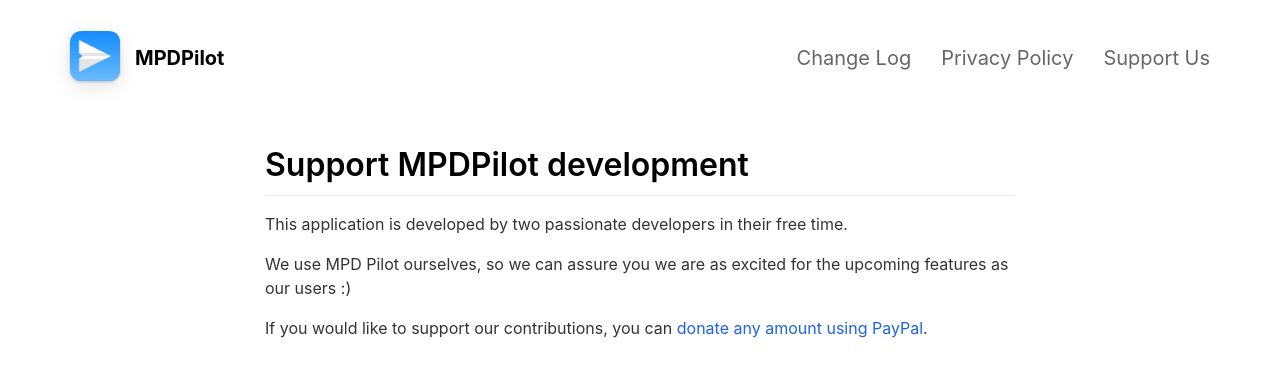
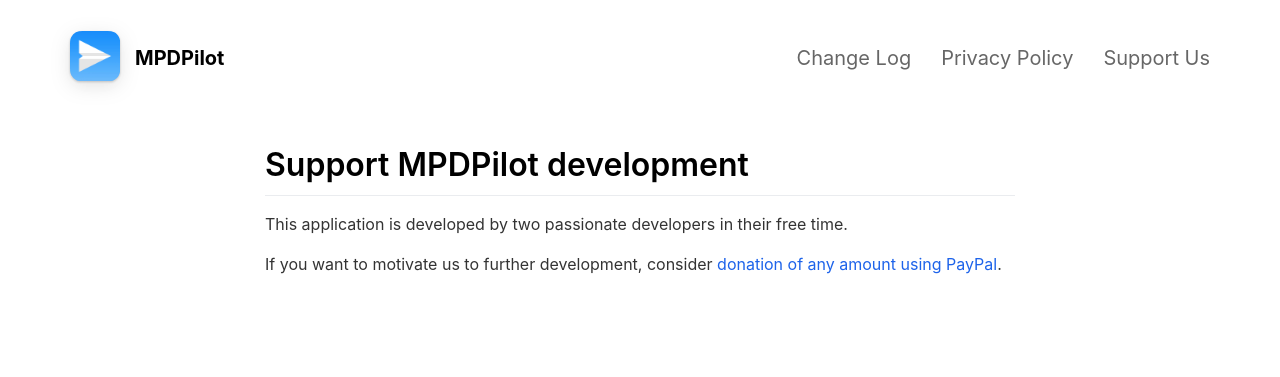
Before and after one commit to MPDPilot/MPDPilot-website, a Jekyll site: the page built from _pages/support-us.md, in a window 1280 px wide. Shown: the top 377 px of the page. Built offline with Jekyll 4.4.1, drawn with Linux system fonts in a browser that asks for light colours; nearby versions of some CDN libraries.

Commit message:
support us content

```diff
--- a/_pages/support-us.md
+++ b/_pages/support-us.md
@@ -8,6 +8,4 @@
 
 This application is developed by two passionate developers in their free time.
 
-We use MPD Pilot ourselves, so we can assure you we are as excited for the upcoming features as our users :)
-
-If you would like to support our contributions, you can [donate any amount using PayPal](https://www.paypal.com/donate/?business=S9WYJD7XAE3N6&no_recurring=0&item_name=MPD+Pilot+development+donation%0A&currency_code=USD).
+If you want to motivate us to further development, consider [donation of any amount using PayPal](https://www.paypal.com/donate/?business=S9WYJD7XAE3N6&no_recurring=0&item_name=MPD+Pilot+development+donation%0A&currency_code=USD).
```
